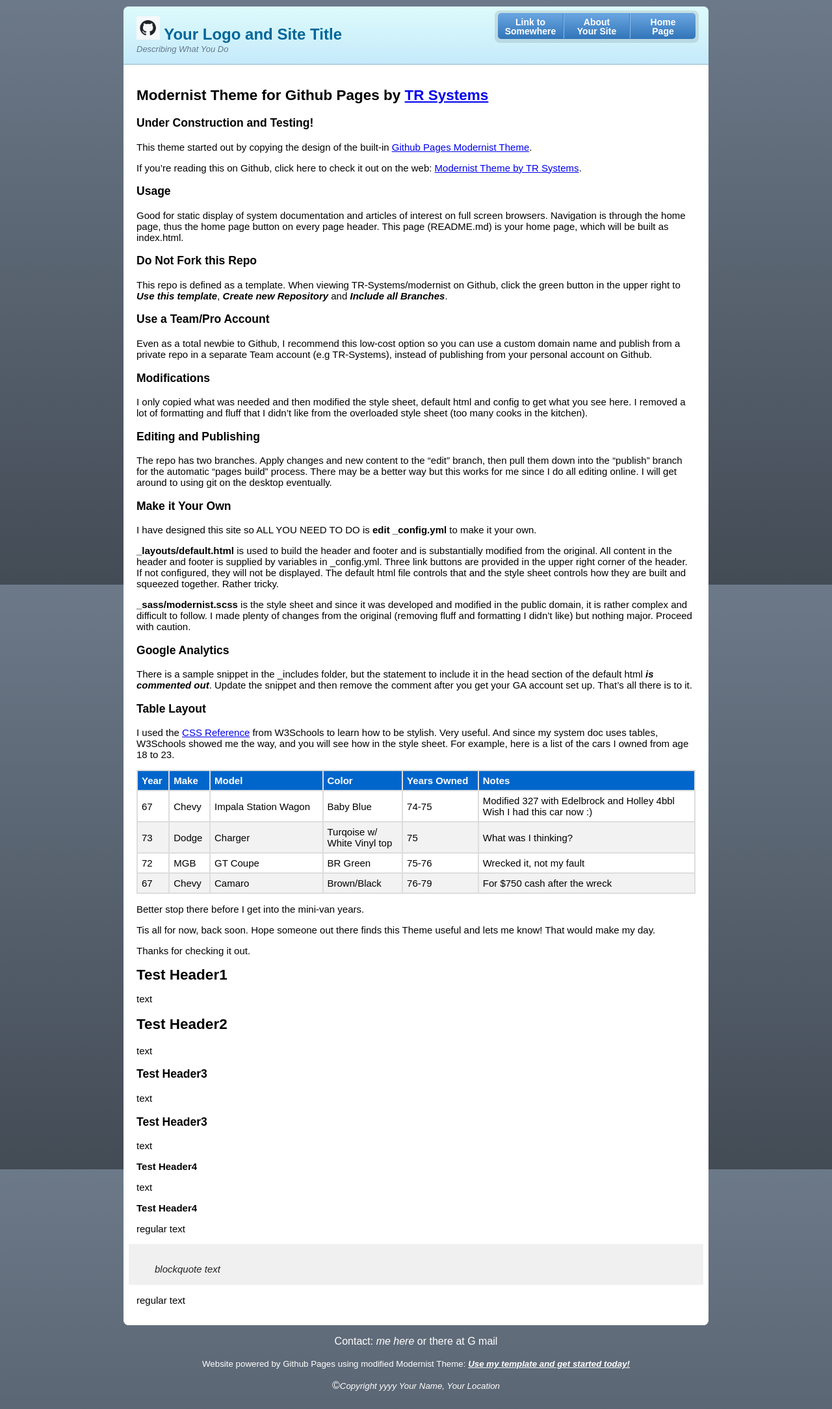
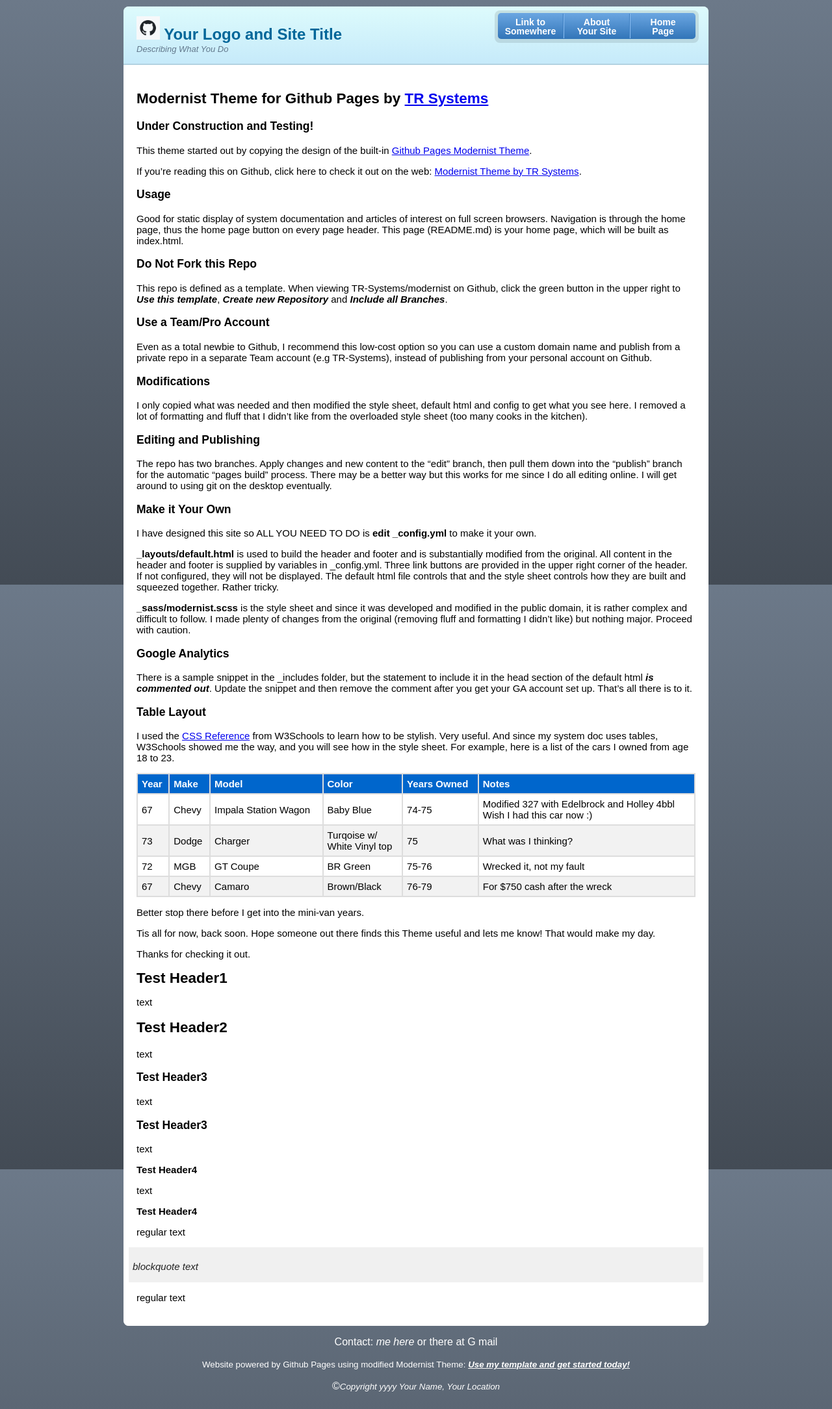
Before and after one commit to TR-Systems/modernist, a Jekyll site: the page built from README.md, in a window 1280 px wide. Shown: the whole page at 65% size. Built offline with Jekyll 4.4.1, drawn with Linux system fonts in a browser that asks for light colours; our own code applies the rules of GitHub Pages for plain Markdown files.

Commit message:
Update modernist.scss

```diff
--- a/_sass/modernist.scss
+++ b/_sass/modernist.scss
@@ -140,9 +140,8 @@
   }
 }
 
-/* ????????????????????? */
 section {
-  padding:15px 20px;
+  padding:20px 20px;
   font-size:15px;
   border-top:1px solid #fff;
   background:#FFFFFF;
@@ -164,7 +163,7 @@
 }
 h4 {
   margin-top: 0.67em;
-  margin-bottom: 0.67em
+  margin-bottom: 0.67em;
 }
 
 p {
@@ -198,7 +197,7 @@
 
 blockquote {
   margin:0 -12px 12px;
-  padding:15px 20px 1px 40px;
+  padding:6px 6px 1px 6px;
   font-style:italic;
   background:#ccc;
   background:rgba(#000, 0.06);
```
